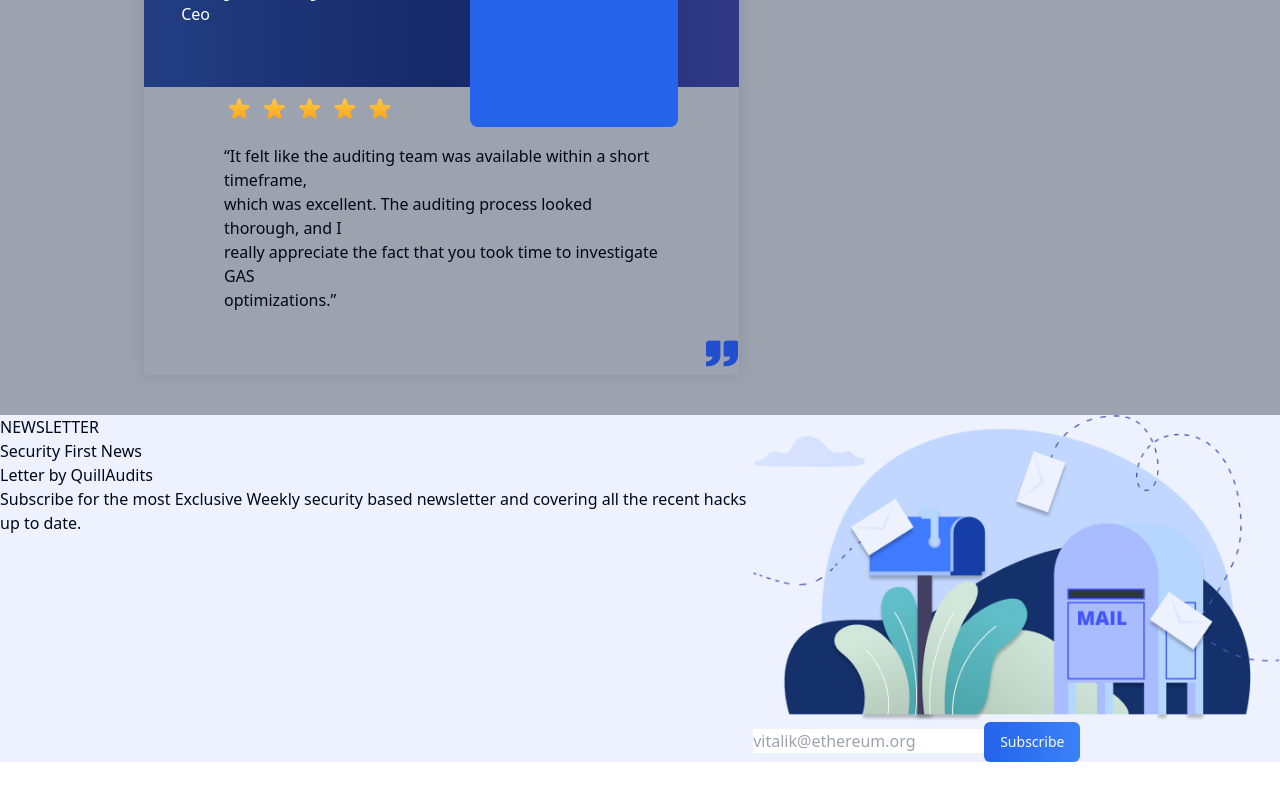
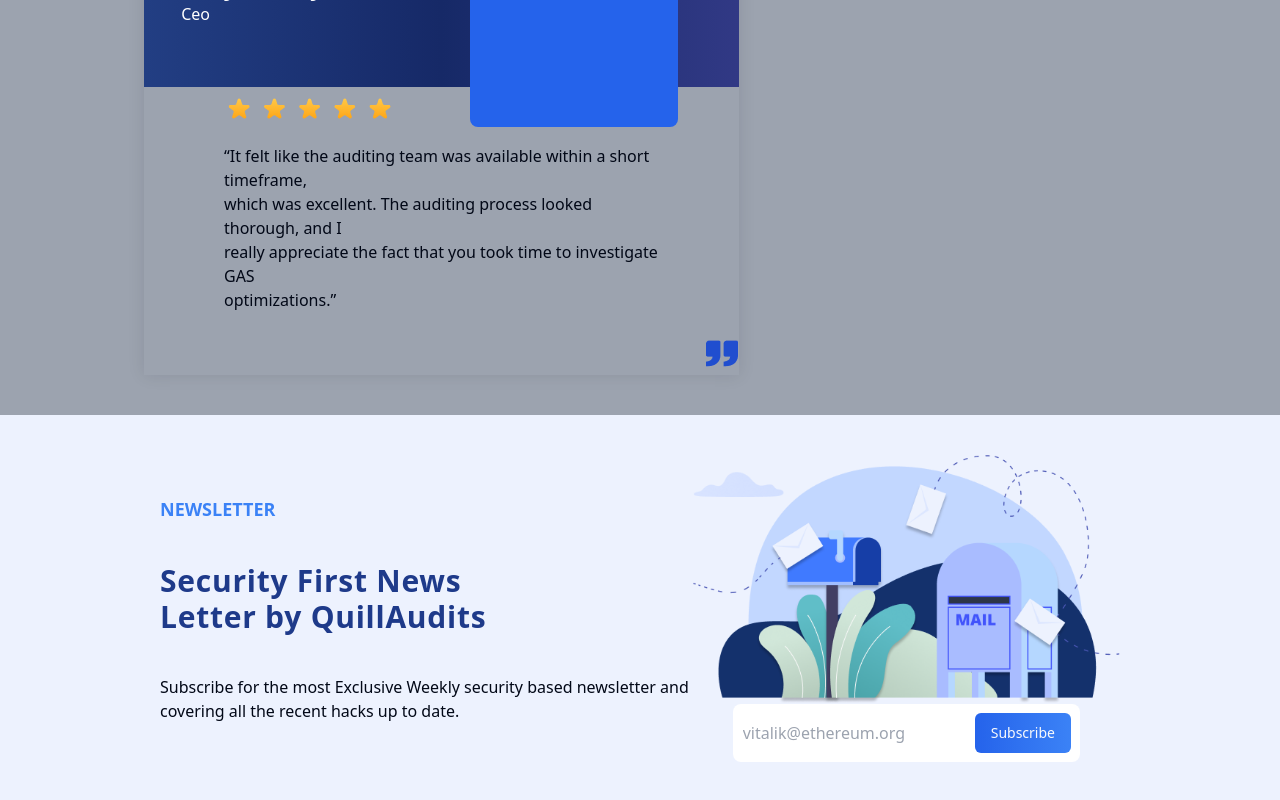
Before and after one commit to adarshchhetri9/qsintern, a Next.js app: page / in a window 1280 px wide. Shown: the part 6995-7795 px from the top of the page. Before the commit the page ends 7757 px from the top, so only its background shows below. Built offline with nearby package versions, Linux system fonts and the light colour scheme.

Commit message:
newsletter completed

```diff
--- a/src/components/Newsletter.tsx
+++ b/src/components/Newsletter.tsx
@@ -5,25 +5,44 @@
 
 const Newsletter = () => {
   return (
-    <main className="bg-[#EDF2FE] flex">
-      <div>
-        <p>NEWSLETTER</p>
-        <h1>
+    <section>
+      <div className="md:hidden my-10">
+        <h1 className=" text-center ">
+          Security First Newsletter by QuillAudits
+        </h1>
+        <div className="border border-blue-600 w-3/12 mx-auto mt-2  "></div>
+      </div>
+      <main className="md:bg-[#EDF2FE]  flex justify-center items-center px-10 md:px-40 md:py-10">
+        <div className="hidden md:flex flex-col justify-center gap-10  ">
+          <p className="font-semibold text-lg text-blue-500"> NEWSLETTER</p>
+          <h1 className="text-blue-900 text-3xl font-bold tracking-wide">
             Security First News <br /> Letter by QuillAudits
           </h1>
           <p>
-          Subscribe for the most Exclusive Weekly security based newsletter and
-          covering all the recent hacks up to date.
+            Subscribe for the most Exclusive Weekly security based newsletter
+            and covering all the recent hacks up to date.
           </p>
         </div>
-      <div>
+        <div className="flex flex-col">
           <Image src={mailsss} alt="mail" />
-        <div>
-          <input type="text" placeholder="vitalik@ethereum.org" />
-          <Button>Subscribe</Button>
+          <p className="text-center md:hidden px-9">
+            DeFi & NFT Hacks, CTFs, and Blockchain Security Insights straight to
+            your Inbox. Explore our weekly newsletter:{" "}
+            <span className="text-blue-500 font-semibold">HashingBits.</span>{" "}
+            Stay updated on everything we’re publishing. Stand a step ahead.
+          </p>
+          <div className=" bg-white px-2 py-2 flex justify-between md:mx-10 border border-black md:border-transparent rounded-lg md:my-0 my-5 ">
+            <input
+              type="text"
+              placeholder="vitalik@ethereum.org"
+              className="border border-transparent focus:outline-none "
+            />
+            <Button className="hidden md:block">Subscribe</Button>
           </div>
+          <Button className="md:hidden mx-auto">Subscribe</Button>
         </div>
       </main>
+    </section>
   );
 };
 
```
Lines whose indentation alone changed are shown as unchanged.
